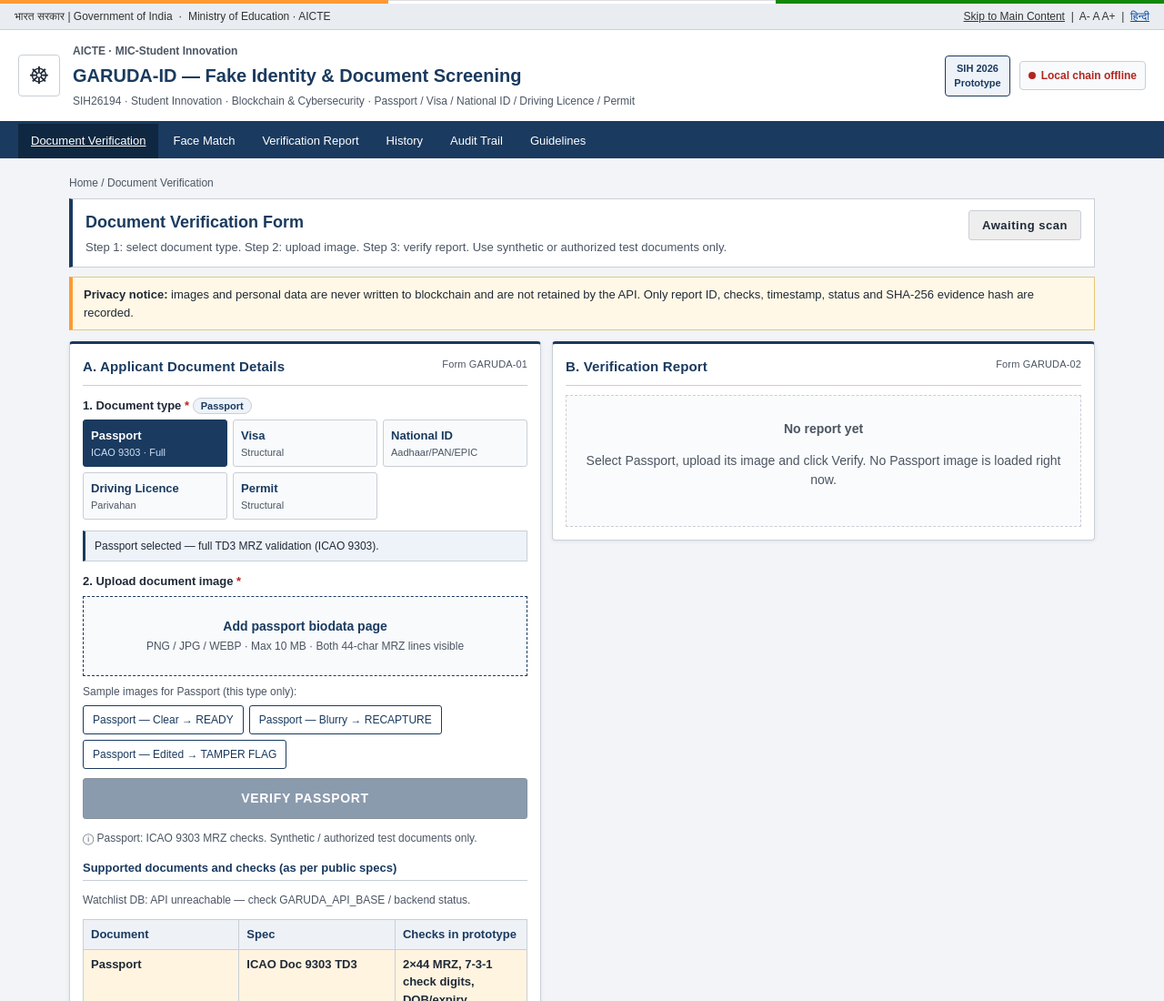
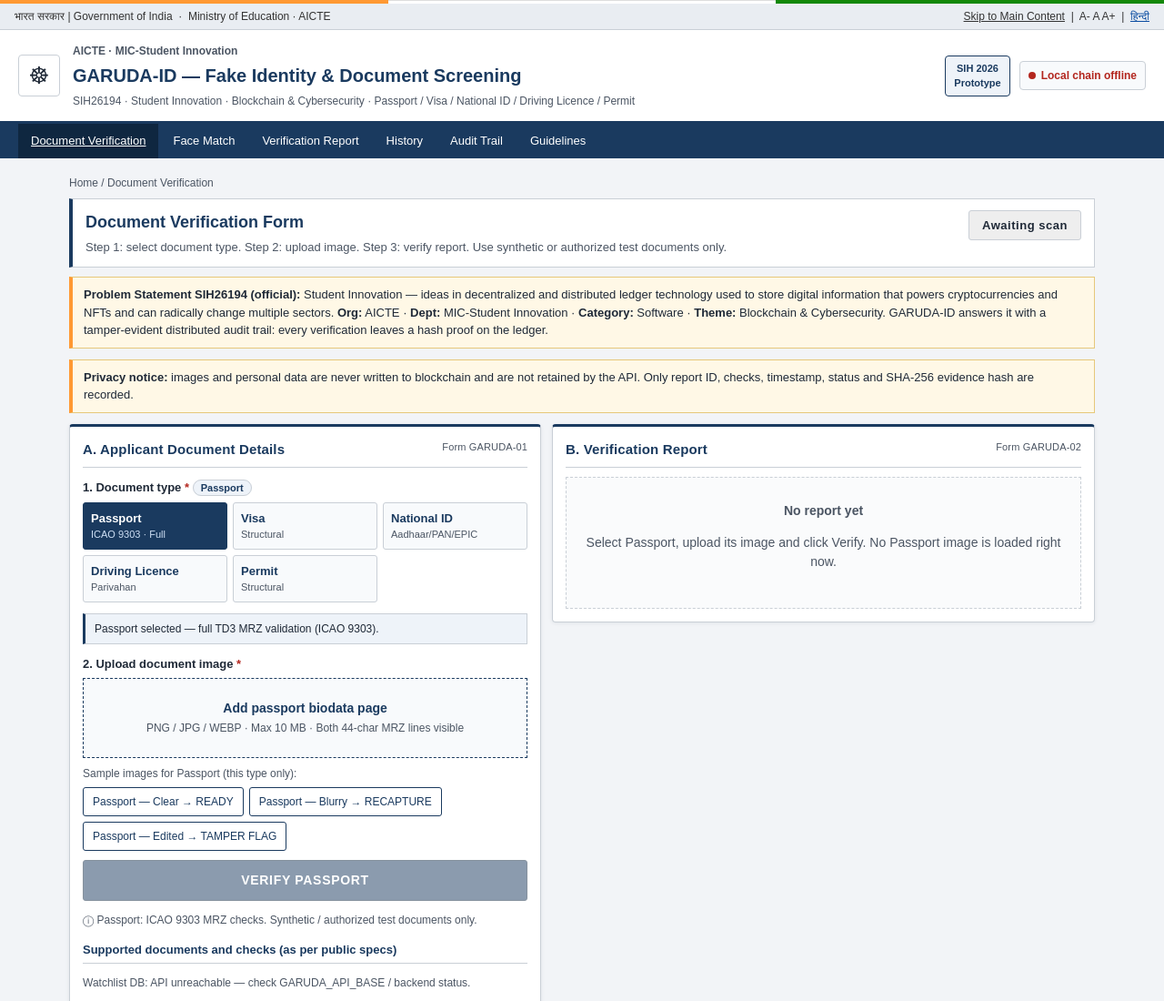
Before and after one commit to pulstack13/SIH26, a plain HTML site: page frontend/index.html in a window 1280 px wide. Shown: the top 1100 px of the page at 91% size. Drawn offline with Linux system fonts and the light colour scheme; no server answers.

Commit message:
SIH26194 idea alignment: official PS box on site + README

```diff
--- a/frontend/index.html
+++ b/frontend/index.html
@@ -45,6 +45,14 @@
           <p data-i18n="page_sub">Step 1: select document type. Step 2: upload image. Step 3: verify report. Use synthetic or authorized test documents only.</p>
         </div>
         <span id="risk-badge" class="risk-badge neutral">Awaiting scan</span>
+      </div>
+
+      <div class="notice-box">
+        <strong>Problem Statement SIH26194 (official):</strong> Student Innovation — ideas in decentralized and
+        distributed ledger technology used to store digital information that powers cryptocurrencies and NFTs
+        and can radically change multiple sectors. <strong>Org:</strong> AICTE · <strong>Dept:</strong> MIC-Student
+        Innovation · <strong>Category:</strong> Software · <strong>Theme:</strong> Blockchain &amp; Cybersecurity.
+        GARUDA-ID answers it with a tamper-evident distributed audit trail: every verification leaves a hash proof on the ledger.
       </div>
 
       <div class="notice-box">
```
Also changed, not shown: README.md.
